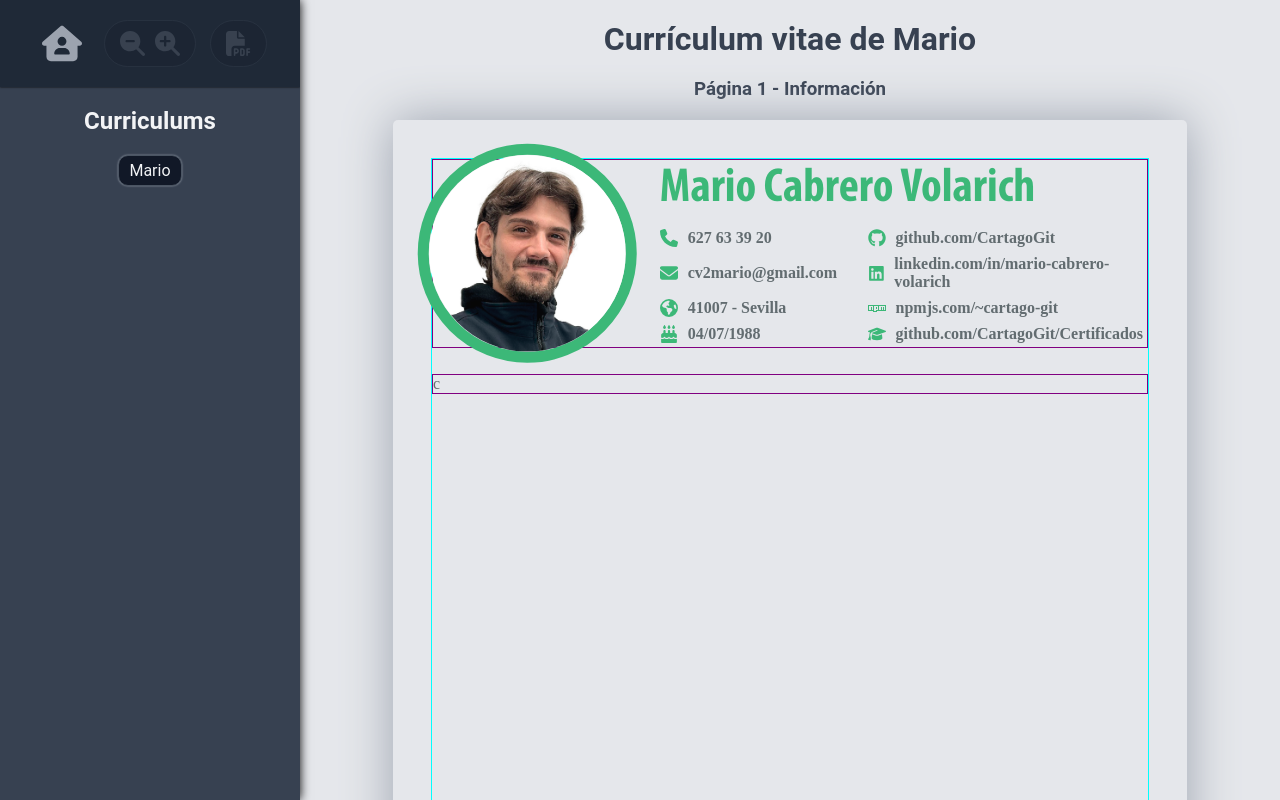
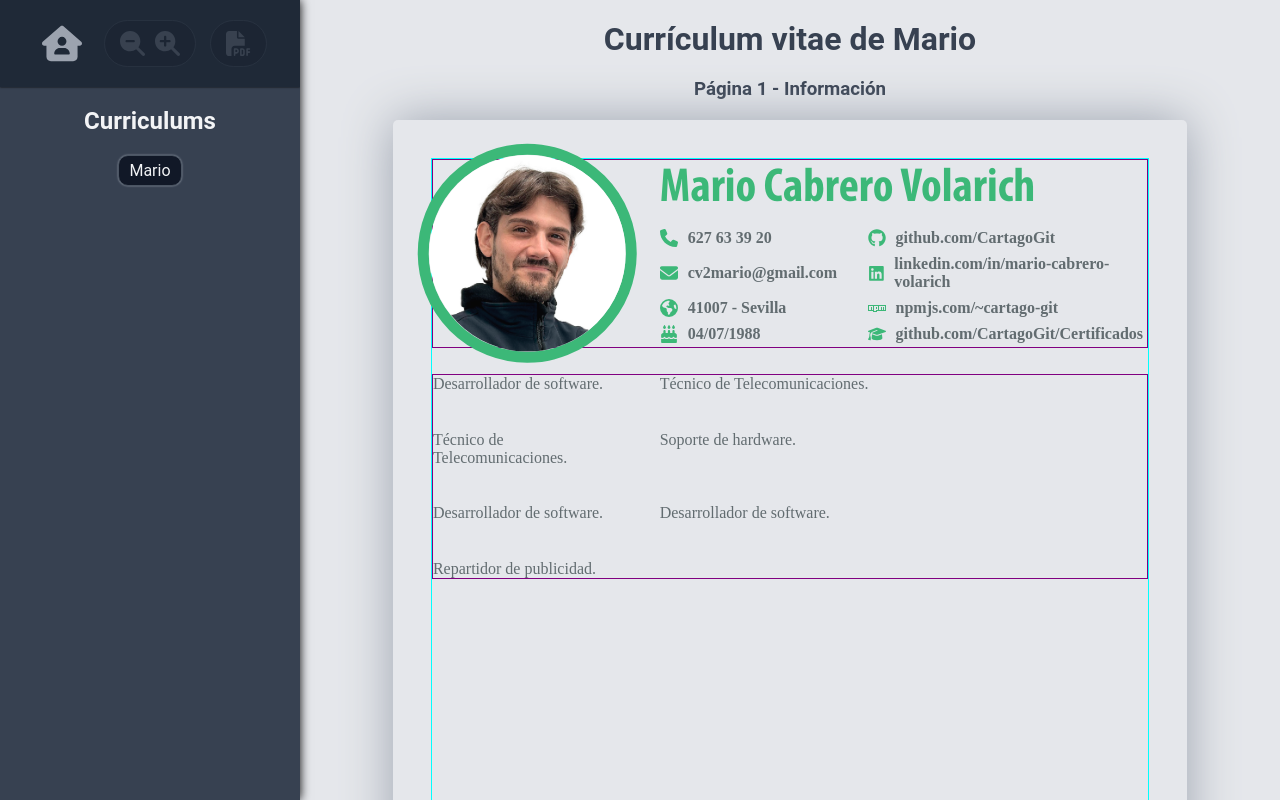
Before and after one commit to CartagoGit/print-cv, a Vue app: page /cv/mario in a window 1280 px wide. Built offline with nearby package versions, Linux system fonts and the light colour scheme.

Commit message:
Actualizar estilos de MarioCv.vue y PersonalInfo.vue, agregar sección de experiencia profesional en ProfesionalExperience.vue

```diff
--- a/src/components/cvs/mario/MarioCv.vue
+++ b/src/components/cvs/mario/MarioCv.vue
@@ -67,6 +67,7 @@ import ProfesionalExperience from './sections/ProfesionalExperience.vue';
 	gap: 26px;
 }
 
+article.with-date,
 section {
 	display: grid;
 	grid-template-columns: 50mm 1fr;
--- a/src/components/cvs/mario/sections/PersonalInfo.vue
+++ b/src/components/cvs/mario/sections/PersonalInfo.vue
@@ -31,8 +31,6 @@ import {
 	WorldIcon,
 	CertificatesIcon,
 } from '@/assets/icons/contact/contact.icons.ts';
-
-const phone = '627 63 39 20';
 
 const fields = [
 	{
--- a/src/components/cvs/mario/sections/ProfesionalExperience.vue
+++ b/src/components/cvs/mario/sections/ProfesionalExperience.vue
@@ -1,6 +1,93 @@
 <template>
-    c
+	<article
+		class="with-date"
+		v-for="field of fields">
+		<div></div>
+		<div>{{ field.job }}</div>
+	</article>
 </template>
 
-<script setup lang="ts"></script>
+<script setup lang="ts">
+import type { IProfesionalExperiencie } from '@/shared/interfaces/index.interfaces';
+
+const fields: IProfesionalExperiencie[] = [
+	{
+		company: 'Profesional Independiente',
+		where: 'Sevilla',
+		date: {
+			start: 'Sept 2021',
+			end: 'Oct 2022',
+		},
+		job: 'Desarrollador de software.',
+		description:
+			'Funciones: Lenguaje de Etiquetas - HTML 5 + CSS / Sass. Desarrollo en Solidity de smart contracts para la red BEP-20 de Binance Smart Chain (BSC) y para la red Ethereum (ERC-20) usando Ganache/Truffle con OpenZeppelin. Desarrollo web en React / JSX, Angular / Javascript (ES6) / jQuery, Redux. Desarrollo de aplicaciones de escritorio con Electron + React; C# Windows Form y WCF; y en Unity C#. Control de Repositorios Git + GitHub. Desarrollo en MongoDB (No-SQL) usando Node.js/Mongoose; y SQL en Bases de Datos relacionales. Gestión de proyectos con Notion para llevar un control de proyectos.',
+	},
+	{
+		company: 'EXCELLENCE FIELD FACTORY, S.L. (EZENTIS/ERICSSON/ABENTEL)',
+		where: 'Sevilla',
+		date: {
+			start: 'Oct 2016',
+			end: 'Feb 2019',
+		},
+		job: 'Técnico de Telecomunicaciones.',
+		description:
+			'Funciones: Técnico mantenimiento/instalación FTTH para la fibra óptica de Telefónica/Movistar.',
+	},
+	{
+		company: 'HÍSPALIS INST. TELCOMUN., S.L. (HISPATEL)',
+		where: 'Sevilla',
+		date: {
+			start: 'May 2014',
+			end: 'Sep 2016',
+		},
+		job: 'Técnico de Telecomunicaciones.',
+		description:
+			'Funciones: Técnico mantenimiento/instalación FTTH para la fibra óptica de Telefónica/Movistar.',
+	},
+	{
+		company: 'Profesional independiente',
+		where: 'Sevilla',
+		date: {
+			start: '2006',
+			end: '2014',
+		},
+		job: 'Soporte de hardware.',
+		description:
+			'Funciones: Mantenimiento de computadoras informáticas y consolas, así como de otros dispositivos electrónicos para particulares. ',
+	},
+	{
+		company: 'S.A.C.E. EVERTEL, S.L.',
+		where: 'Sevilla',
+		date: {
+			start: 'Abr 2013',
+			end: 'Jun 2013',
+		},
+		job: 'Desarrollador de software.',
+		description:
+			'Contrato de prácticas. Funciones: Desarrollo web en intranet empleando SharePoint.',
+	},
+	{
+		company: 'GUADALTEL, S.A.',
+		where: 'Sevilla',
+		date: {
+			start: 'Nov 2012',
+			end: 'Dic 2012',
+		},
+		job: 'Desarrollador de software.',
+		description:
+			'Contrato de prácticas. Funciones: Apoyo en proyecto desarrollado en Java.',
+	},
+	{
+		company: 'MUÑOZ Y DIEZMA, S.L. (Publibici)',
+		where: 'Sevilla',
+		date: {
+			start: 'Dic 2006',
+			end: 'Mar 2007',
+		},
+		job: 'Repartidor de publicidad.',
+		description:
+			'Funciones: Exposición al público y reparto de publicidad.',
+	},
+];
+</script>
 <style scoped></style>
--- /dev/null
+++ b/src/shared/interfaces/date.interface.ts
@@ -0,0 +1,4 @@
+export interface IDate {
+	start: string;
+	end: string | 'now' | undefined;
+}
--- /dev/null
+++ b/src/shared/interfaces/index.interfaces.ts
@@ -0,0 +1,2 @@
+export * from './date.interface';
+export * from './profesional-experiencie.interface';
```
Also changed, not shown: src/shared/interfaces/profesional-experiencie.interface.ts (added, +9 -0 lines).
